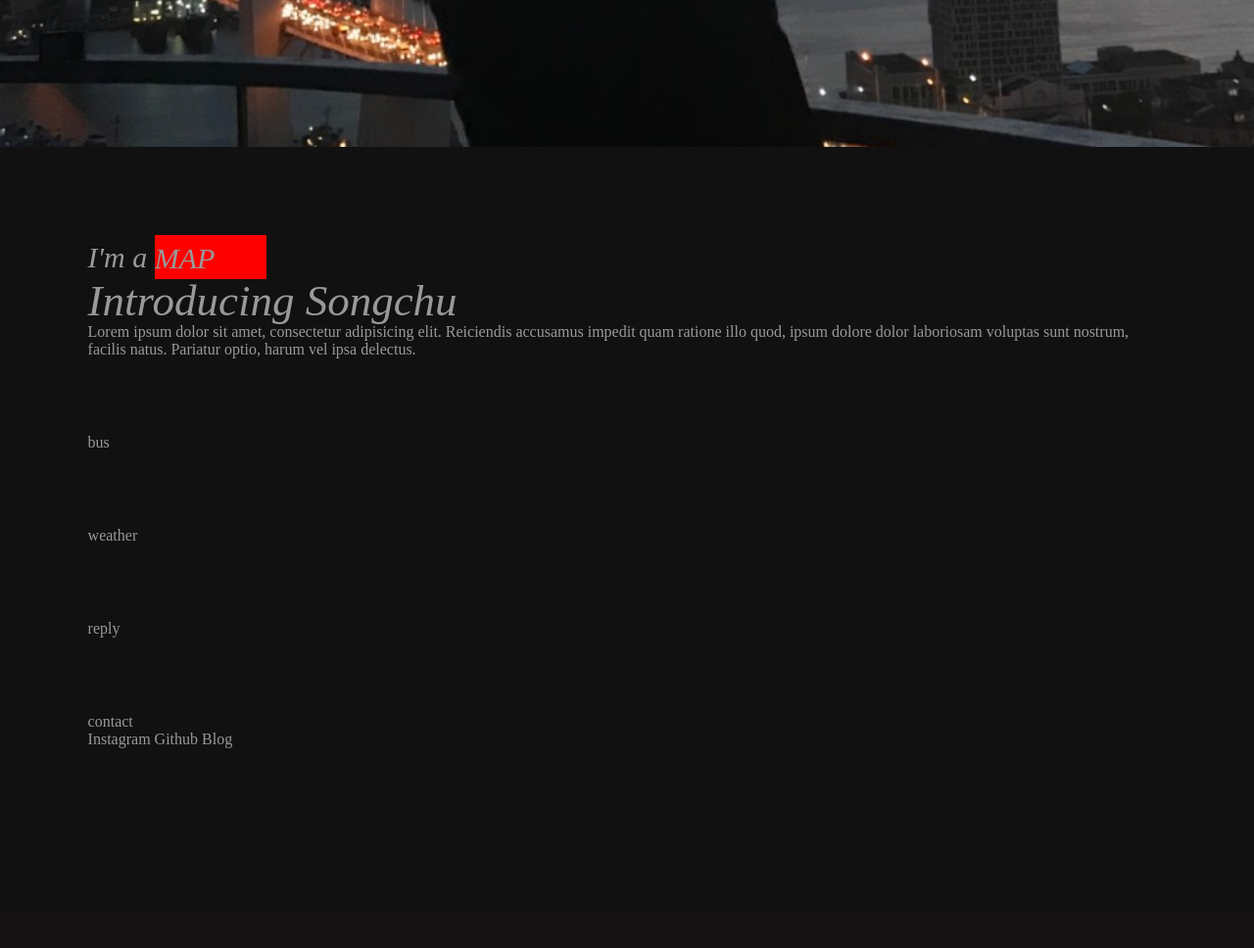
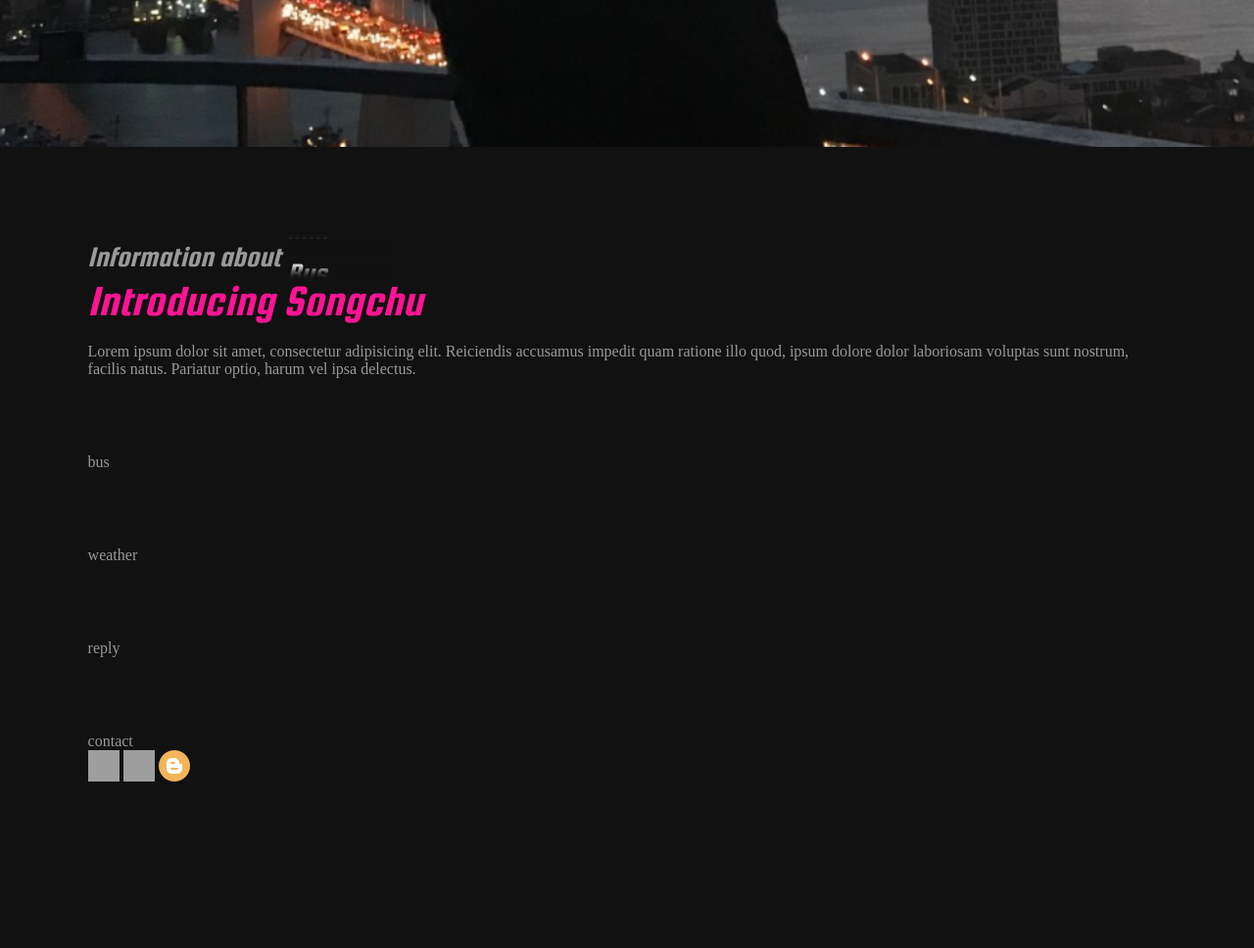
Before and after one commit to 2044smile/DevelUP-quest1, a Django app: page / in a window 1280 px wide. Shown: the part 570-1538 px from the top of the page at 98% size. Before the commit the page ends 1334 px from the top, so only its background shows below. Run offline with Django 3.2, Linux system fonts and the light colour scheme; grey boxes are pictures that could not be loaded.

Commit message:
icons, Animation box-shadow effect, Google Font

```diff
--- a/static/css/style.css
+++ b/static/css/style.css
@@ -1,19 +1,20 @@
 /* Animation */
 @keyframes rolling { /* 익스플로러에서는 지원하지 않는다.*/
     0% {
-        margin-top: 0;
+        transform: translateY(0); /* 자기 자신의 너비 또는 높이 기준에서의 % 를 가져올 수 있다.*/
+        /* Y를 해주었기 때문에 자기 높이 기준의 ~%를 올린다 이런식으로 생각하면 된다.*/
     }
     25%{
-        margin-top: -1.5em;
+        transform: translateY(-20%);
     }
     50%{
-        margin-top: -3em;
+        transform: translateY(-40%);
     }
     75%{
-        margin-top: -4.5em;
+        transform: translateY(-60%);
     }
     100% {
-        margin-top: -6em; /* 0 ~ -1.5 로 애니메이션 되게 할 수 있다.*/
+        transform: translateY(-80%);
     }
 }
 body, h1, p, ul {
@@ -39,23 +40,41 @@
     font-size: 30px;
     line-height: 1.5; /*한 줄의 높이를 의미하는 것이다. 그럼 폰트사이즈 30이 line-height가 의미하는 것은 30이 된다.*/
     font-style: italic;
+    margin-bottom: 20px;
+    font-family: 'Squada One', cursive;
 }
 .introduce-function {
     display: inline-block;
-    background-color: red;
+    color: white;
     vertical-align: top; /* .introduce-function 의 inline-block 의 시작점을 맞춰준다? 사진*/
     height: 1.5em;  /* introduce의 font-size *1 을 해서 값을 가져온다. 결국 부모의 값과 같은 값이 들어온다.*/
     overflow: hidden; /* overflow: 넘쳐흐르는 것을 잘라주겠다. */
     padding-right: 0.5em;
+    position: relative; /* 해당 태그의 위치를 살짝 변경하고 싶을 때 position: relative */
+}
+.introduce-function::after { /* ::after 가상요소를 css 단에서 추가할 수 있다. 자식으로 생성된다.*/
+    content: ' ';
+    position: absolute; /* after 자식이 부모의 크기만큼 덮을 수 있게 크기를 조절해준다. */
+    left: 0;
+    top: 0;
+    right: 0;
+    bottom: 0;
+    /* 왼쪽과 오른쪽은 부드럽게 표시할 필요가 없으므로 -1em 으로 영향을 끼치지않게 설정해준다.*/
+    /*border: 1px solid red; !* 테두리를 생성함으로써 자식이 부모를 덮고있는 범위를 확인가능 *!*/
+    margin-left: -1em;
+    margin-right: -1em;
+    box-shadow: inset 0 0 10px 10px #111;
 }
 .introduce-function-list { /* 움직임이 생기는 부분 */
     animation-name: rolling; /* 위에서 선언한 rolling을 가져온다. */
-    animation-duration: 3s; /* 초 단위 */
+    animation-duration: 10s; /* 초 단위 */
     animation-iteration-count: infinite;/* 수동으로 새로고침하지않고 자동으로 값이 변경되게하기 위해선 infinite 평생실행 */
+    animation-direction: reverse;/* 위에서부터 아래로 내려가는 것을 동작하고자 할 때 */
 }
 .introduce-title {
     font-size: 1.5em; /* .introduce-title의 부모는 .introduce 이다.*/
     line-height: 1;
+    color: deeppink;
     /* 자신의 부모 폰트사이즈 30px의 1.5배가 되게끔 해라! 자신의 부모 폰트사이즈가 변경되면 같이 변경된다.*/
 }
 .portrait {
@@ -73,3 +92,35 @@
 .sc-section { /* introduce안의 section을 전부 설정해주도록 하자*/
     padding-bottom: 7%;
 }
+
+.icons {
+
+}
+.icons a {
+    /*아래와 같이 크기를 조정한다고해서 크기가 조정되지 않는다.
+    왜냐하면 a 태그는 inline 태그이기 때문이다. display: inline-block; 으로 변경해주자!
+    inline-block 으로 가로배치로 되게끔*/
+    display: inline-block;
+    width: 32px;
+    height: 32px;
+    /*text-indent: -9999px;*/
+}
+
+.icons a.instagram {
+    display: inline-block;
+    width: 32px;
+    height: 32px;
+    background-image: url("/static/images/instagram.png");
+}
+.icons a.github {
+    display: inline-block;
+    width: 32px;
+    height: 32px;
+    background-image: url("/static/images/github.png");
+}
+.icons a.blog {
+    display: inline-block;
+    width: 32px;
+    height: 32px;
+    background-image: url("/static/images/blog.png");
+}
--- a/templates/index.html
+++ b/templates/index.html
@@ -8,6 +8,7 @@
     <meta http-equiv="X-UA-Compatible" content="ie=edge">
     <title>Songchu</title>
     <link rel="stylesheet" href="{% static 'css/style.css' %}">
+    <link href="https://fonts.googleapis.com/css?family=Squada+One&display=swap" rel="stylesheet"> {# 구글폰트 #}
 </head>
 <body>
 <div class="portrait"></div>
@@ -16,7 +17,7 @@
     <div class="sc-introduce">
         <div class="header">
             <div class="introduce">
-                I'm a
+                Information about
                 <div class="introduce-function">
                     <ul class="introduce-function-list">
                         <li>Contact</li>
@@ -39,9 +40,9 @@
     <div class="sc-section">reply</div>
     <div class="sc-section">contact
         <div class="icons">
-            <a class="instagram" href="">Instagram</a>
-            <a class="github" href="">Github</a>
-            <a class="blog" href="">Blog</a>
+            <a class="instagram" href="https://www.instagram.com/p2mang/" target="_blank"></a>
+            <a class="github" href="https://github.com/2044smile" target="_blank"></a>
+            <a class="blog" href="https://newbiecs.tistory.com/" target="_blank"></a>
         </div>
     </div>
 </div>
```
Also changed, not shown: static/images/blog.png (added).
